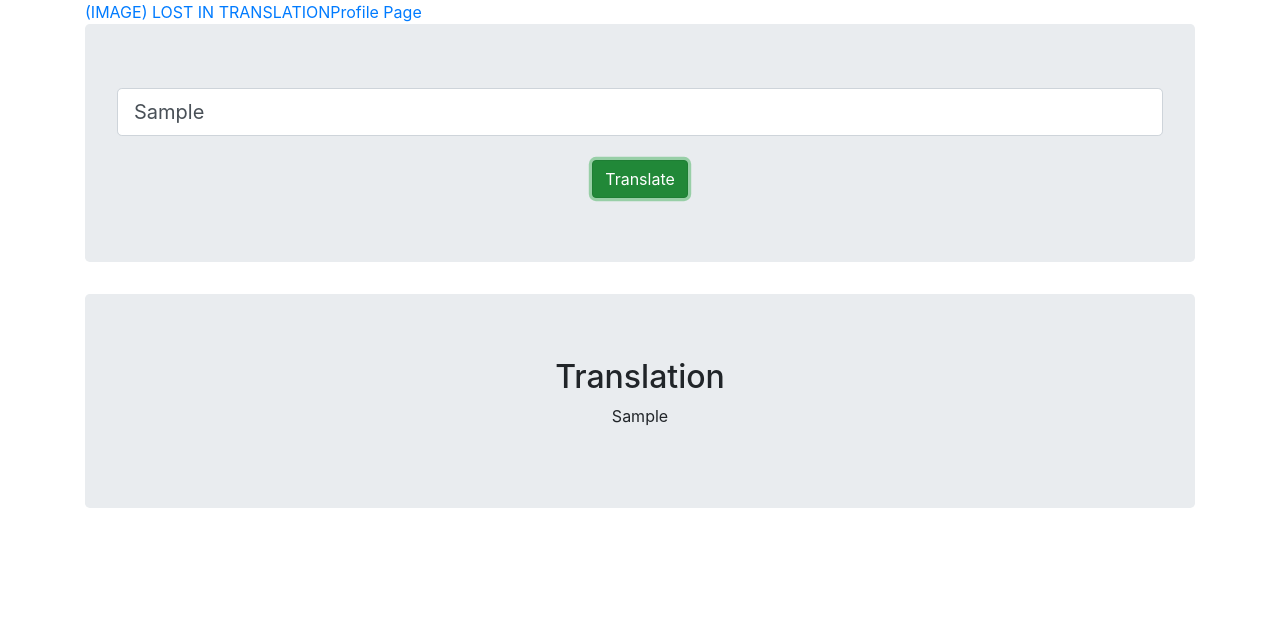
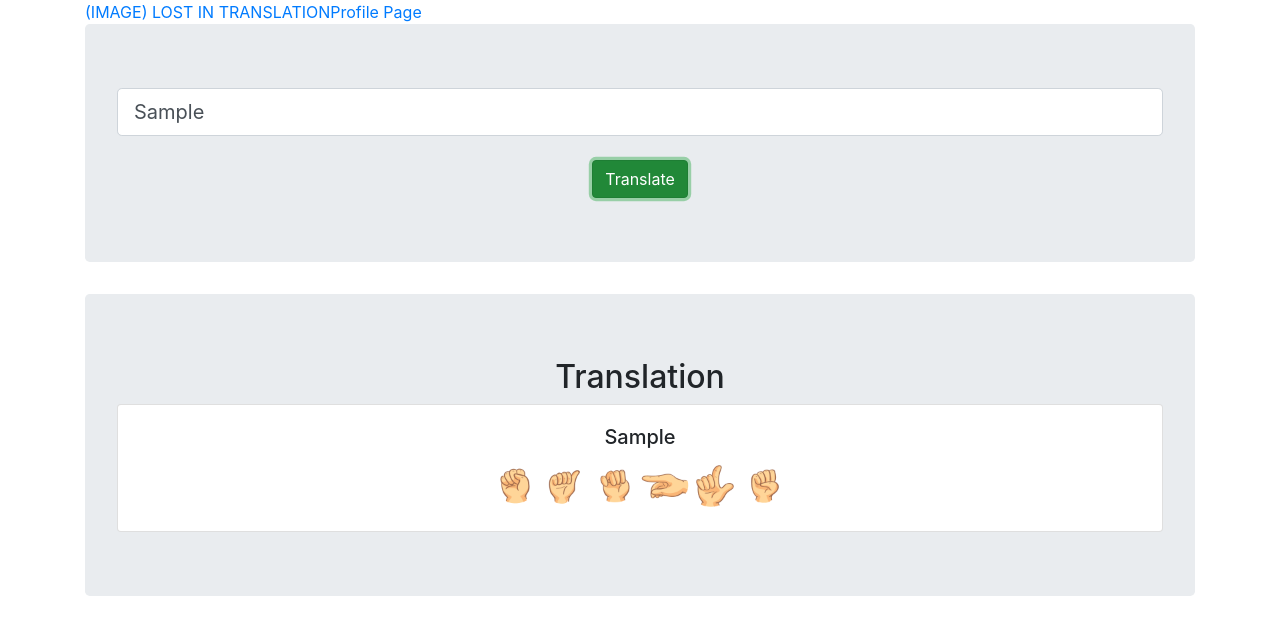
Before and after one commit to maijahaka/lost-in-translation, a React (Create React App) app: page /translate in a window 1280 px wide. Both pictures are taken after typing "Sample" into the empty fields and a click on the button "Translate". Shown: the top 634 px of the page. Built offline with nearby package versions, Linux system fonts and the light colour scheme.

Commit message:
feat: show sign language images of translateed sentences on the translate and profile pages

```diff
--- a/src/components/containers/Translate.js
+++ b/src/components/containers/Translate.js
@@ -3,6 +3,7 @@ import Container from 'react-bootstrap/Container'
 import TranslateForm from '../forms/TranslateForm'
 import 'bootstrap/dist/css/bootstrap.min.css'
 import AppHeader from '../shared/AppHeader'
+import TranslateCard from '../translations/TranslateCard'
 import { useHistory } from 'react-router-dom'
 
 function Translate() {
@@ -32,7 +33,7 @@ function Translate() {
           </Jumbotron>
           <Jumbotron>
               <h2>Translation</h2>
-              <p>{sentence && sentence}</p>
+              {sentence && <TranslateCard word={sentence} />}
           </Jumbotron>
       </Container>
     </div>
--- a/src/components/translations/TranslateCard.js
+++ b/src/components/translations/TranslateCard.js
@@ -1,13 +1,13 @@
 import Card from 'react-bootstrap/Card'
 import 'bootstrap/dist/css/bootstrap.min.css'
-
+import TranslatedSignLanguage from './TranslatedSignLanguage'
 
 function TranslateCard({word}) {
   return (
       <Card>
         <Card.Body>
           <Card.Title>{word}</Card.Title>
-          <Card.Text>cool images of hands in sign language</Card.Text>
+          <Card.Text><TranslatedSignLanguage sentence={word} /></Card.Text>
         </Card.Body>
       </Card>
   )
```
